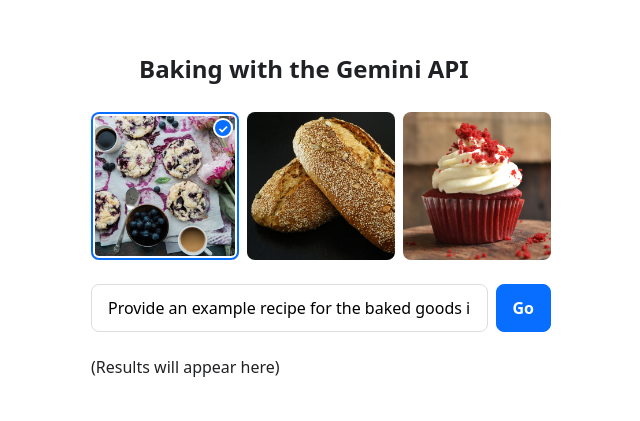
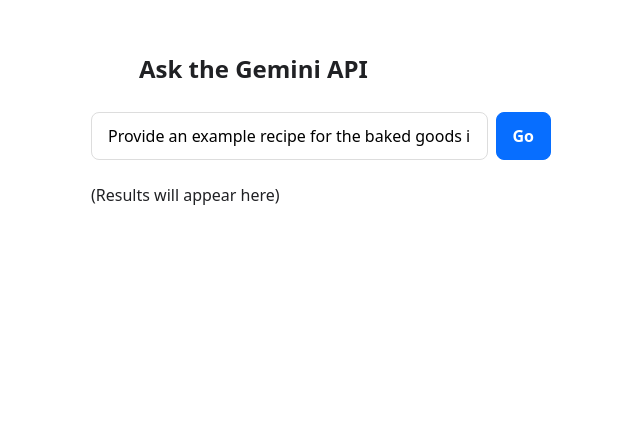
Before and after one commit to deviansky/AI-Gemini, a website built with Vite: page index.html in a window 1280 px wide. Shown: the whole page, without its empty margins (319-959 px from the left). Built offline with nearby package versions, Linux system fonts and the light colour scheme; some packages are replaced by stand-ins of ours; files whose address does not match are found by name.

Commit message:
checkpoint_1

```diff
--- a/index.html
+++ b/index.html
@@ -9,9 +9,9 @@
 
 <body>
   <main>
-    <h1>Baking with the Gemini API</h1>
+    <h1>Ask the Gemini API</h1>
     <form>
-      <div class="image-picker">
+      <!-- <div class="image-picker">
         <label class="image-choice">
           <input type="radio" checked name="chosen-image" value="/baked_goods_1.jpg">
           <img src="/baked_goods_1.jpg">
@@ -24,7 +24,7 @@
           <input type="radio" name="chosen-image" value="/baked_goods_3.jpg">
           <img src="/baked_goods_3.jpg">
         </label>
-      </div>
+      </div> -->
       <div class="prompt-box">
         <label>
           <input name="prompt" placeholder="Enter instructions here" type="text"
```
